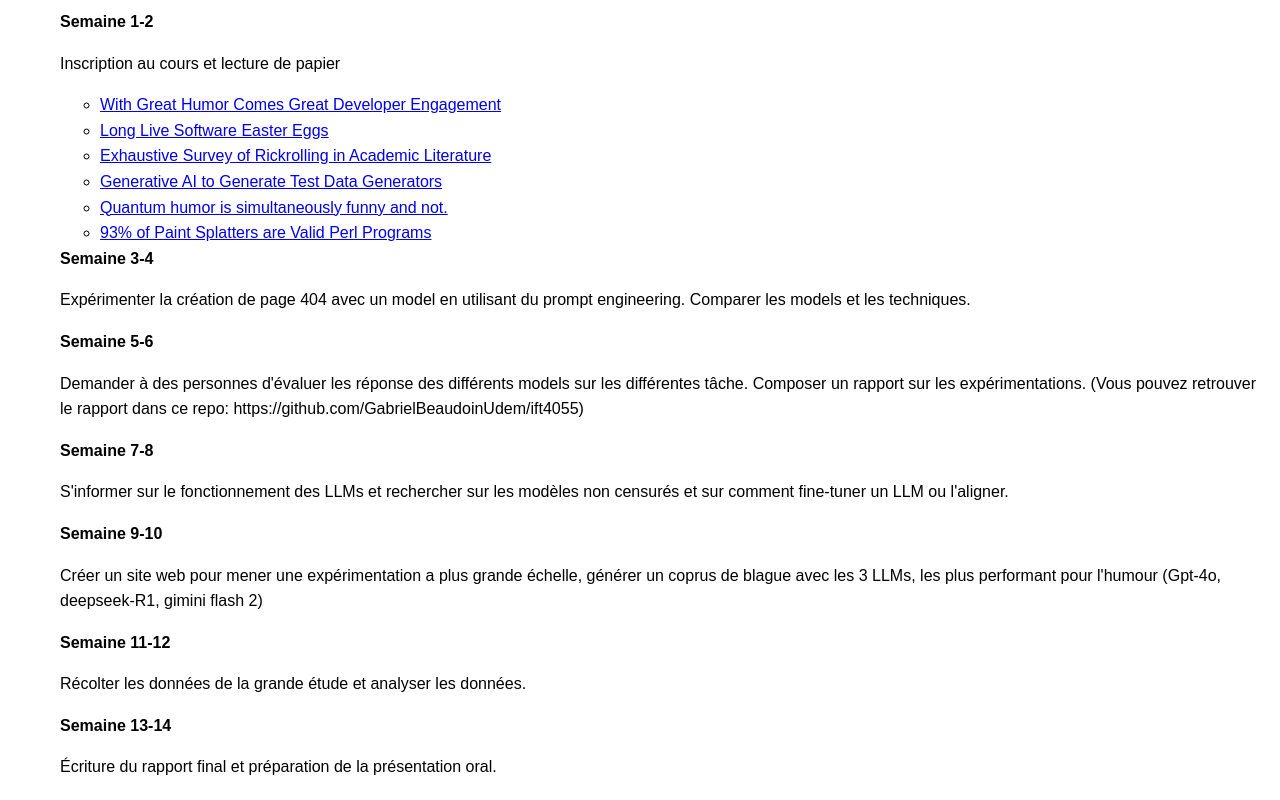
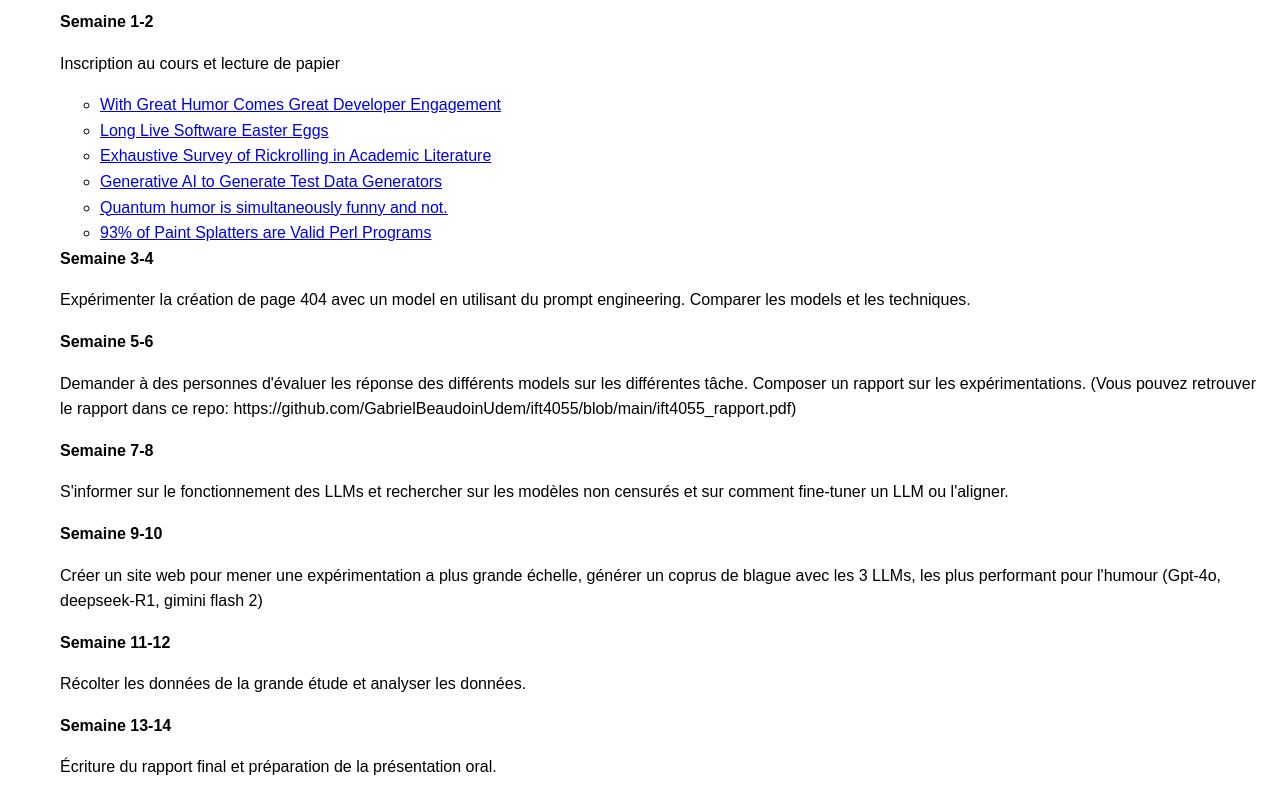
Before and after one commit to GabrielBeaudoinUdem/ift4055, a plain HTML site: page index.html in a window 1280 px wide. Shown: the part 875-1675 px from the top of the page. Drawn offline with Linux system fonts and the light colour scheme.

Commit message:
Update index.html corrigé liens rapport 1

```diff
--- a/index.html
+++ b/index.html
@@ -72,7 +72,7 @@
                 <p>Expérimenter la création de page 404 avec un model en utilisant du prompt engineering. Comparer les models et les techniques.<p>
             <p></p>
             <strong>Semaine 5-6</strong>
-            <p>Demander à des personnes d'évaluer les réponse des différents models sur les différentes tâche. Composer un rapport sur les expérimentations. (Vous pouvez retrouver le rapport dans ce repo: https://github.com/GabrielBeaudoinUdem/ift4055) </p>
+            <p>Demander à des personnes d'évaluer les réponse des différents models sur les différentes tâche. Composer un rapport sur les expérimentations. (Vous pouvez retrouver le rapport dans ce repo: https://github.com/GabrielBeaudoinUdem/ift4055/blob/main/ift4055_rapport.pdf) </p>
             <strong>Semaine 7-8</strong>
             <p>S'informer sur le fonctionnement des LLMs et rechercher sur les modèles non censurés et sur comment fine-tuner un LLM ou l'aligner.</p>
             <strong>Semaine 9-10</strong>
```
